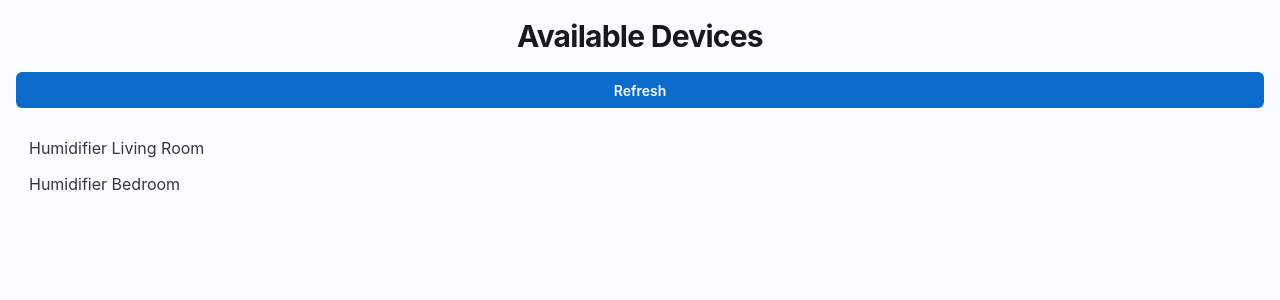
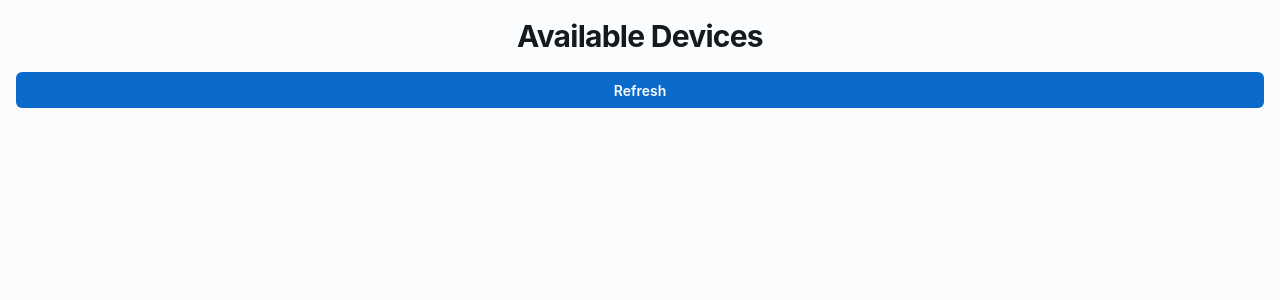
Before and after one commit to mahend-com-br/embarcados-webapp, a Next.js app: page / in a window 1280 px wide. Shown: the top 300 px of the page. Built offline with nearby package versions, Linux system fonts and the light colour scheme.

Commit message:
Add Bluetooth Gatt Listing

```diff
--- a/package.json
+++ b/package.json
@@ -22,6 +22,7 @@
     "@types/node": "^20",
     "@types/react": "^19",
     "@types/react-dom": "^19",
+    "@types/web-bluetooth": "^0.0.21",
     "eslint": "^9",
     "eslint-config-next": "15.5.4",
     "typescript": "^5"
--- a/src/components/DeviceDetail.tsx
+++ b/src/components/DeviceDetail.tsx
@@ -6,7 +6,7 @@ import { useDevice } from '@/context/DeviceContext';
 import { useState } from 'react';
 
 export default function DeviceDetail() {
-  const { device, unpair } = useDevice();
+  const { device, deviceInfo, unpair } = useDevice();
 
   // Mock humidity history
   const [data, _setData] = useState(
@@ -29,7 +29,7 @@ export default function DeviceDetail() {
         </Button>
       </Box>
       <Typography level="body-sm" sx={{ mb: 2 }}>
-        Temp: {device.temperature}°C · Pressure: {device.pressure} hPa
+        Temp: {deviceInfo.temperature}°C · Pressure: {deviceInfo.pressure} hPa
       </Typography>
 
       <Card sx={{ mb: 3 }}>
--- a/src/components/DeviceList.tsx
+++ b/src/components/DeviceList.tsx
@@ -15,19 +15,30 @@ import { useEffect, useState } from 'react';
 export default function DeviceList() {
   const { pair } = useDevice();
   const [loading, setLoading] = useState(false);
-  const [devices, setDevices] = useState<
-    { id: string; name: string; temperature: number; pressure: number }[]
-  >([]);
+  const [devices, setDevices] = useState<BluetoothDevice[]>([]);
 
   const fetchDevices = () => {
     setLoading(true);
-    setTimeout(() => {
-      setDevices([
-        { id: '1', name: 'Humidifier Living Room', temperature: 23, pressure: 1012 },
-        { id: '2', name: 'Humidifier Bedroom', temperature: 21, pressure: 1010 },
-      ]);
+
+    if (!navigator.bluetooth) {
+      console.error('Web Bluetooth API is not available in this browser.');
       setLoading(false);
-    }, 1000);
+      return;
+    }
+
+    navigator.bluetooth.requestDevice(
+      // {
+      // filters: [{ services: ['battery_service'] }],
+      // optionalServices: ['device_information'],
+      // }
+    ).then((device) => {
+      setDevices((prev) => {
+        // Prevent duplicates
+        if (prev.find((d) => d.id === device.id)) return prev;
+        return [...prev, device];
+      });
+    }).catch((err) => console.error(err))
+    .finally(() => setLoading(false));
   };
 
   useEffect(() => {
--- a/src/context/DeviceContext.tsx
+++ b/src/context/DeviceContext.tsx
@@ -2,7 +2,7 @@
 
 import { createContext, ReactNode, useContext, useState } from 'react';
 
-type Device = {
+type DeviceInfo = {
   id: string;
   name: string;
   temperature: number;
@@ -10,21 +10,29 @@ type Device = {
 };
 
 type DeviceContextType = {
-  device: Device | null;
-  pair: (device: Device) => void;
+  device: BluetoothDevice | null;
+  deviceInfo: DeviceInfo;
+  pair: (device: BluetoothDevice) => void;
   unpair: () => void;
 };
 
 const DeviceContext = createContext<DeviceContextType | undefined>(undefined);
 
 export function DeviceProvider({ children }: { children: ReactNode }) {
-  const [device, setDevice] = useState<Device | null>(null);
+  const [device, setDevice] = useState<BluetoothDevice | null>(null);
 
-  const pair = (dev: Device) => setDevice(dev);
+  const pair = (dev: BluetoothDevice) => setDevice(dev);
   const unpair = () => setDevice(null);
 
+  const [deviceInfo, setDeviceInfo] = useState<DeviceInfo>({
+    id: '',
+    name: '',
+    temperature: 23.15,
+    pressure: 1012.5,
+  });
+
   return (
-    <DeviceContext.Provider value={{ device, pair, unpair }}>
+    <DeviceContext.Provider value={{ device, pair, unpair, deviceInfo }}>
       {children}
     </DeviceContext.Provider>
   );
```
Also changed, not shown: 1 other file (tests, documents, lock files or other folders).
